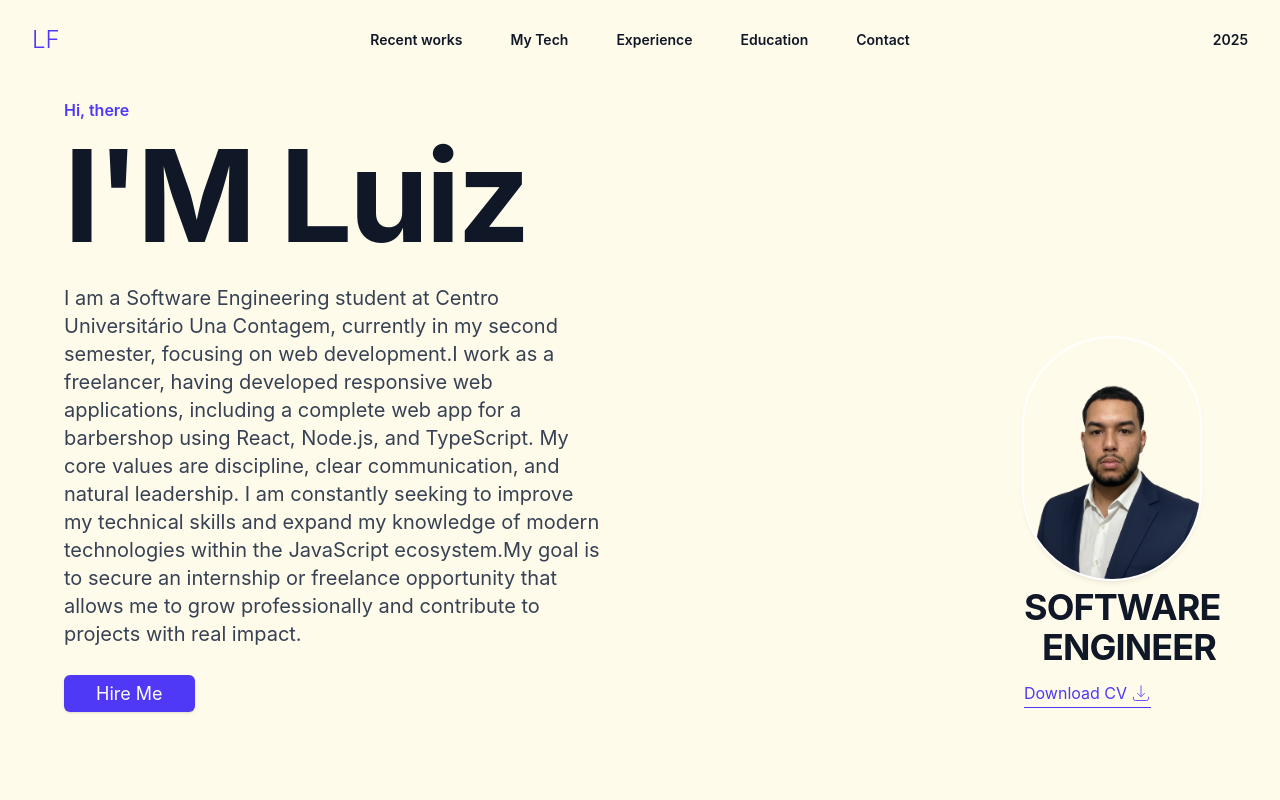
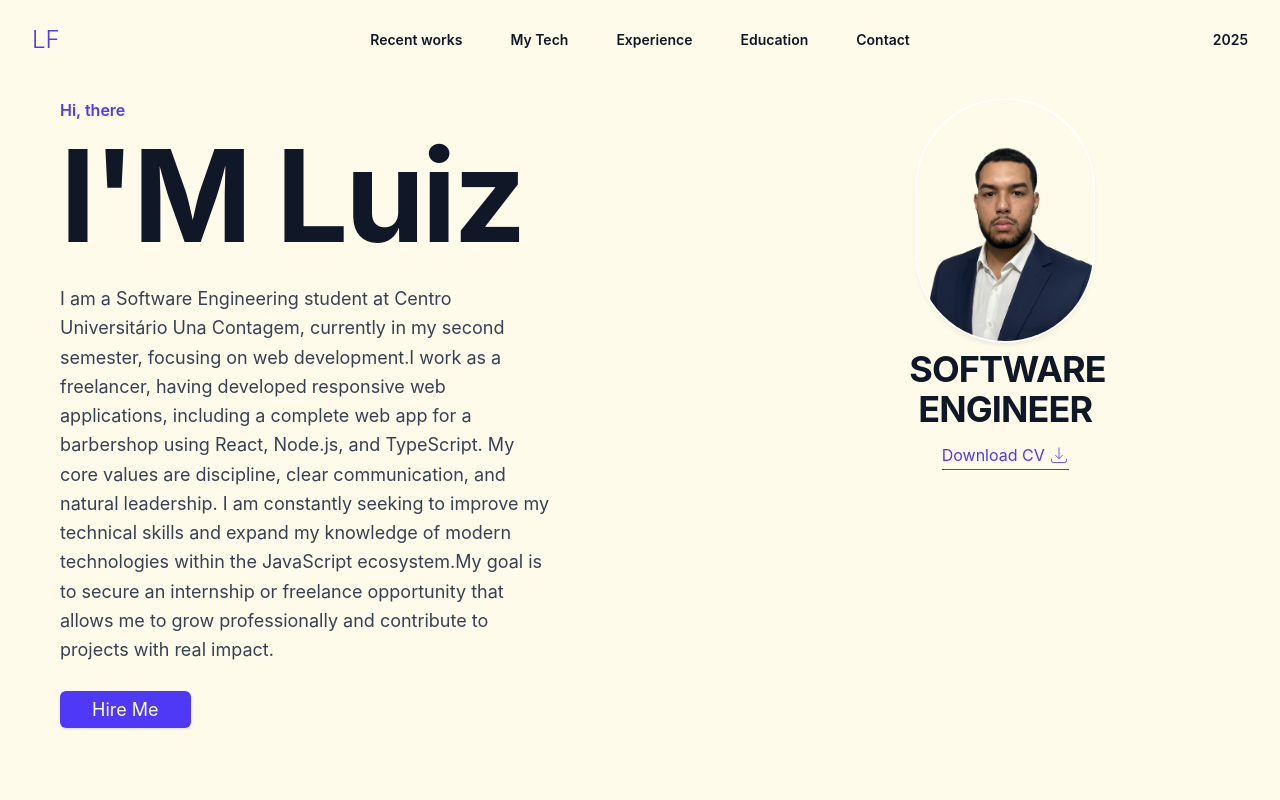
Before and after one commit to devluizfillipe-eds/portifolio, a Next.js app: page / in a window 1280 px wide. Shown: the top 800 px of the page. Built offline with nearby package versions, Linux system fonts and the light colour scheme.

Commit message:
feat: melhorias de responsividade para desktop

```diff
--- a/app/components/contact.tsx
+++ b/app/components/contact.tsx
@@ -7,35 +7,38 @@ export default function Contact() {
   const [state, handleSubmit] = useForm('mldarlll');
   return (
     <div className="isolate py-24 px-6 sm:py-32 lg:px-8" id="contact">
-      <div className="mx-auto max-w-4xl lg:flex lg:items-center lg:gap-8">
-        <div className="flex-shrink-0 mx-auto lg:mx-0">
+      {/* Heading Section */}
+      <div className="mx-auto max-w-4xl text-center">
+        <h3 className="text-4xl font-bold tracking-tight text-gray-900 sm:text-6xl">CONTACT ME</h3>
+        <p className="mt-2 text-lg leading-8 text-gray-600">Let's get work together!</p>
+      </div>
+
+      {/* Photo + Info Side-by-Side (stack on mobile) */}
+      <div className="mt-10 mx-auto max-w-4xl flex flex-col items-center gap-8 lg:flex-row lg:items-center lg:justify-center">
         <Image
           src="/assets/perfilsemfundo.png"
           alt="Your Name"
-            width={160}
-            height={160}
-            className="mx-auto h-40 w-40 rounded-full object-cover ring-4 shadow-lg ring-white"
+          width={180}
+          height={180}
+          className="h-44 w-44 rounded-full object-cover ring-4 shadow-lg ring-white"
         />
-        </div>
-
-        <div className="mt-8 text-center lg:mt-0 lg:text-left">
-          <h3 className="text-4xl font-bold tracking-tight text-gray-900 sm:text-6xl">
-            CONTACT ME
-          </h3>
-          <p className="mt-2 text-lg leading-8 text-gray-600">Let's get work together!</p>
-          <p className="mt-4 text-lg leading-8 text-gray-600">
-            Belo Horizonte, Brazil <br />
-            Mobile:{' '}
+        <div className="flex flex-col items-center text-center lg:items-start lg:text-left">
+          <p className="text-lg leading-8 text-gray-600">
+            <span className="block font-medium text-gray-800">Belo Horizonte, Brazil</span>
+            <span className="block mt-2">
+              <span className="font-medium text-gray-800">Mobile:</span>{' '}
               <a href="tel:+5531995567789" className="text-indigo-600 underline">
                 +55 (31) 99556-7789
-            </a>{' '}
-            <br />
-            Email:{' '}
+              </a>
+            </span>
+            <span className="block mt-2">
+              <span className="font-medium text-gray-800">Email:</span>{' '}
               <a href="mailto:devluizfillpe@gmail.com" className="text-indigo-600 underline">
                 devluizfillipe@gmail.com
-            </a>{' '}
-            <br />
-            LinkedIn:{' '}
+              </a>
+            </span>
+            <span className="block mt-2">
+              <span className="font-medium text-gray-800">LinkedIn:</span>{' '}
               <a
                 href="https://www.linkedin.com/in/luizfillipedev/"
                 className="text-indigo-600 underline"
@@ -44,9 +47,9 @@ export default function Contact() {
               >
                 LinkedIn Profile
               </a>
+            </span>
           </p>
-
-          <div className="mt-4 flex justify-center gap-3 lg:justify-start">
+          <div className="mt-6 flex justify-center gap-3 lg:justify-start">
             <a
               href="/assets/cv.pdf"
               className="inline-flex items-center rounded-md bg-gray-100 py-2 px-3 text-sm font-medium text-gray-900 shadow-sm hover:bg-gray-200"
@@ -55,7 +58,6 @@ export default function Contact() {
             >
               View CV (PDF)
             </a>
-
             <a
               href="/assets/cv.pdf"
               download
--- a/app/page.tsx
+++ b/app/page.tsx
@@ -7,14 +7,14 @@ export default function Page() {
   return (
     <motion.div animate={{ opacity: 1 }} initial={{ opacity: 0 }}>
       <div className="relative isolate overflow-hidden py-10 sm:py-12 lg:overflow-visible">
-        <div className="mx-auto grid max-w-2xl grid-cols-1 justify-center gap-x-8 gap-y-8 px-6 align-middle sm:px-8 lg:max-w-5xl lg:px-8 xl:max-w-7xl xl:grid-cols-3 xl:items-start xl:gap-y-10">
-          <div className="xl:col-span-2 xl:col-start-1 xl:row-start-1 xl:mx-auto xl:grid xl:w-full xl:max-w-7xl xl:grid-cols-2 xl:gap-x-8 xl:px-8">
-            <div className="xl:w-[540px]">
+  <div className="mx-auto grid max-w-2xl grid-cols-1 justify-center gap-x-8 gap-y-8 px-6 align-middle sm:px-8 lg:max-w-5xl lg:px-8 xl:max-w-7xl xl:grid-cols-[1.15fr_0.9fr_0.9fr] xl:items-start xl:gap-y-10 xl:gap-x-5">
+          <div className="xl:col-span-2 xl:col-start-1 xl:row-start-1 xl:mx-auto xl:grid xl:w-full xl:max-w-7xl xl:grid-cols-[0.9fr_1fr] xl:gap-x-3 xl:px-7">
+            <div className="xl:w-[500px] xl:pr-1">
               <p className="text-base font-semibold leading-7 text-indigo-600">Hi, there</p>
               <h1 className="mt-2 text-7xl font-bold tracking-tight text-gray-900 sm:text-9xl">
                 I'M Luiz
               </h1>
-              <p className="mt-6 text-gray-700 xl:text-xl">
+              <p className="mt-6 text-gray-700 xl:text-lg xl:leading-relaxed">
                 I am a Software Engineering student at Centro Universitário Una Contagem, currently
                 in my second semester, focusing on web development.I work as a freelancer, having
                 developed responsive web applications, including a complete web app for a barbershop
@@ -37,9 +37,9 @@ export default function Page() {
 
           {/* Large image removed - profile will appear above SOFTWARE ENGINEER */}
 
-          <div className="items-end xl:col-start-3 xl:row-start-1 xl:mx-auto xl:grid xl:h-full xl:w-full xl:max-w-7xl xl:justify-end xl:gap-x-8 xl:px-8">
-            <div className="text-center xl:text-left">
-              <div className="flex flex-col items-center gap-2 xl:items-start">
+          <div className="items-start xl:col-start-3 xl:row-start-1 xl:mx-auto xl:grid xl:h-full xl:w-full xl:max-w-7xl xl:justify-start xl:gap-x-3 xl:px-5">
+            <div className="text-center">
+              <div className="flex flex-col items-center gap-2 xl:items-center xl:mt-1">
                 <Image
                   src="/assets/perfilsemfundo.png"
                   alt="Profile"
@@ -47,12 +47,12 @@ export default function Page() {
                   height={176}
                   className="rounded-full object-cover ring-2 shadow-md ring-white"
                 />
-                <div className="xl:max-w-48">
-                  <h2 className="text-5xl font-bold tracking-tight text-gray-900 sm:text-4xl xl:text-right">
+                <div className="xl:max-w-48 w-full">
+                  <h2 className="text-5xl font-bold tracking-tight text-gray-900 sm:text-4xl text-center">
                     SOFTWARE ENGINEER
                   </h2>
                 </div>
-                <div className="flex items-center justify-center xl:justify-end mt-1">
+                <div className="flex items-center justify-center mt-1">
                   <a
                     href="/assets/cv.pdf"
                     target="_blank"
```
Lines whose indentation alone changed are shown as unchanged.
